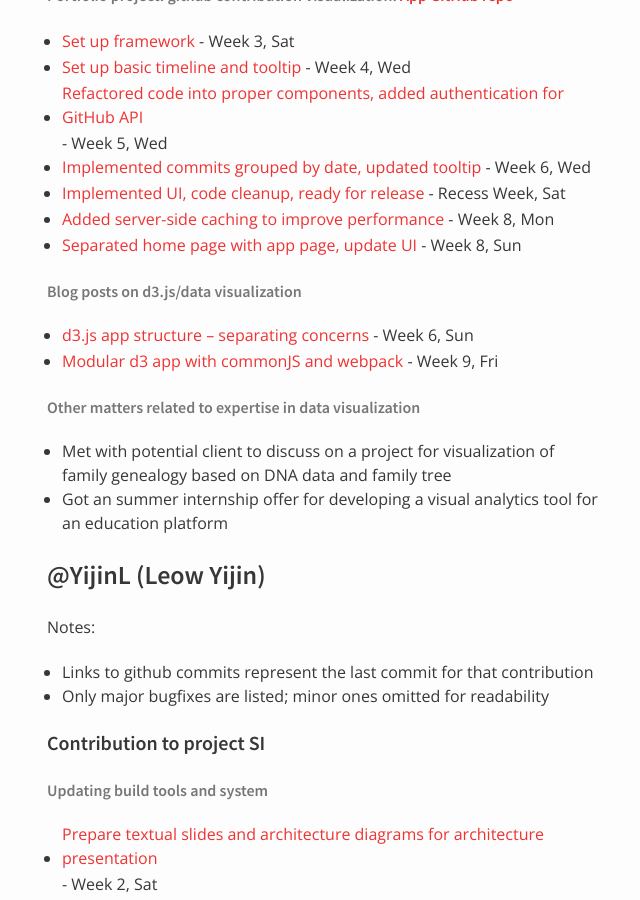
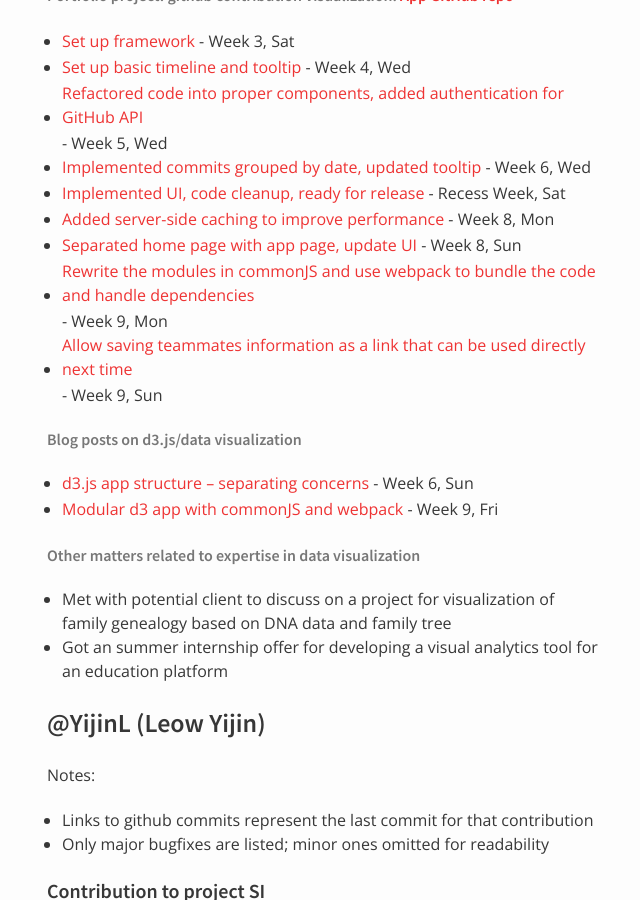
Before and after one commit to nus-oss/cs3281-AY1516S2-website, a Jekyll site: the page built from teams/socketio.md, in a window 1280 px wide and 900 px high, scrolled down 4859 px. Shown: the whole window, without its empty margins (323-963 px from the left). Built offline with Jekyll 4.4.1, drawn with Linux system fonts in a browser that asks for light colours.

Commit message:
update week 9 expertise progress

```diff
--- a/teams/socketio.md
+++ b/teams/socketio.md
@@ -163,6 +163,8 @@ permalink: /teams/socketio/
 * [Implemented UI, code cleanup, ready for release](https://github.com/paradite/gitviz/commit/7df4b94ca8198b531b23bbf603f7db7b79bb1744) - Recess Week, Sat
 * [Added server-side caching to improve performance](https://github.com/paradite/gitviz/commit/695e92daad54e090433ed271c4af1bb3245f43fd) - Week 8, Mon
 * [Separated home page with app page, update UI](https://github.com/paradite/gitviz/commit/6f64bcd4f769491264ff0e73d26564a3674f8fc4) - Week 8, Sun
+* [Rewrite the modules in commonJS and use webpack to bundle the code and handle dependencies](https://github.com/paradite/gitviz/commit/cdded2a5dfddaaff7e47ed05ba7d79a675c07128) - Week 9, Mon
+* [Allow saving teammates information as a link that can be used directly next time](https://github.com/paradite/gitviz/commit/c87ca1a950bca600d829afc03b969081e54995e9) - Week 9, Sun
 
 ###### Blog posts on d3.js/data visualization
 * [d3.js app structure – separating concerns](http://paradite.com/2016/02/21/d3-js-app-structure-separating-concerns/) - Week 6, Sun
```
